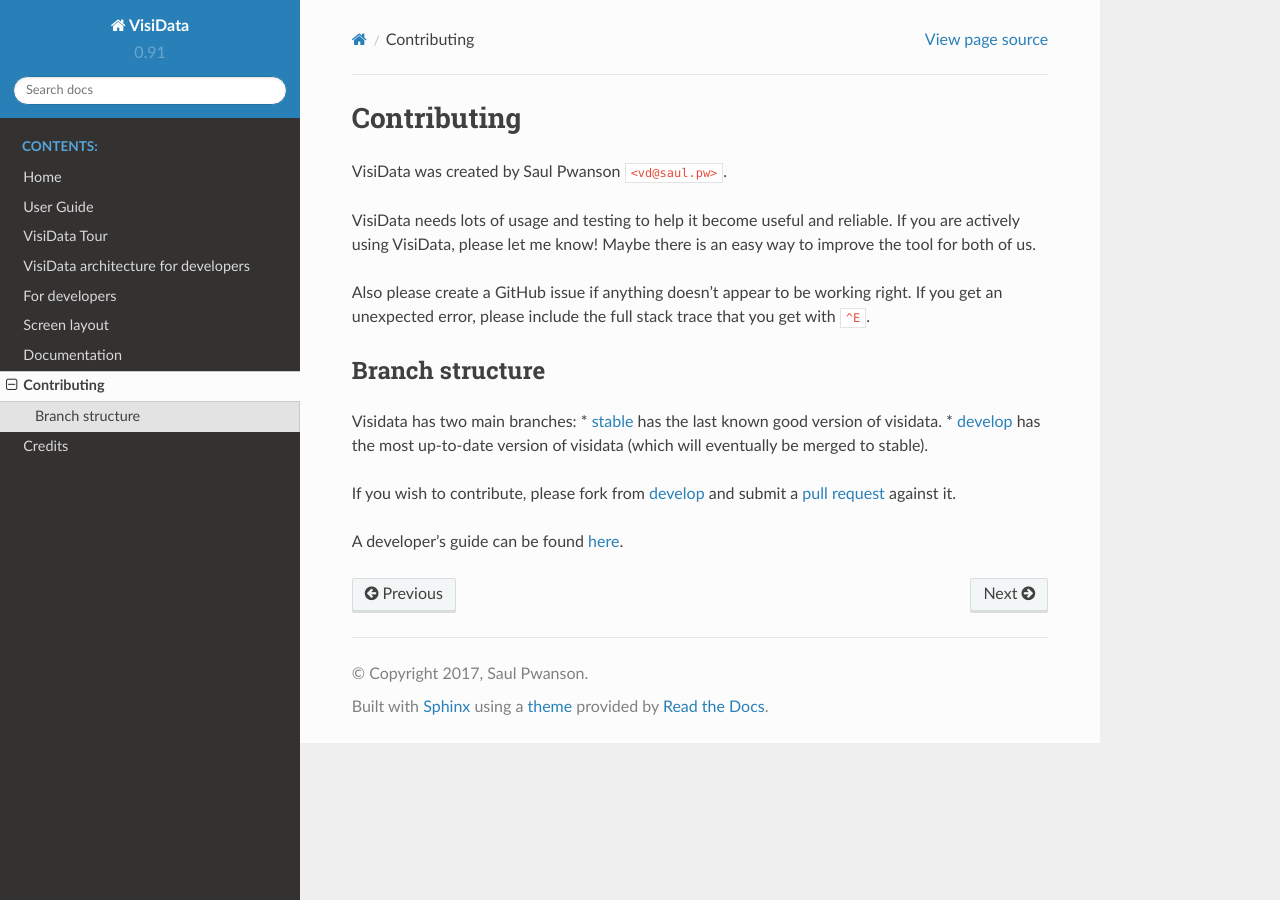
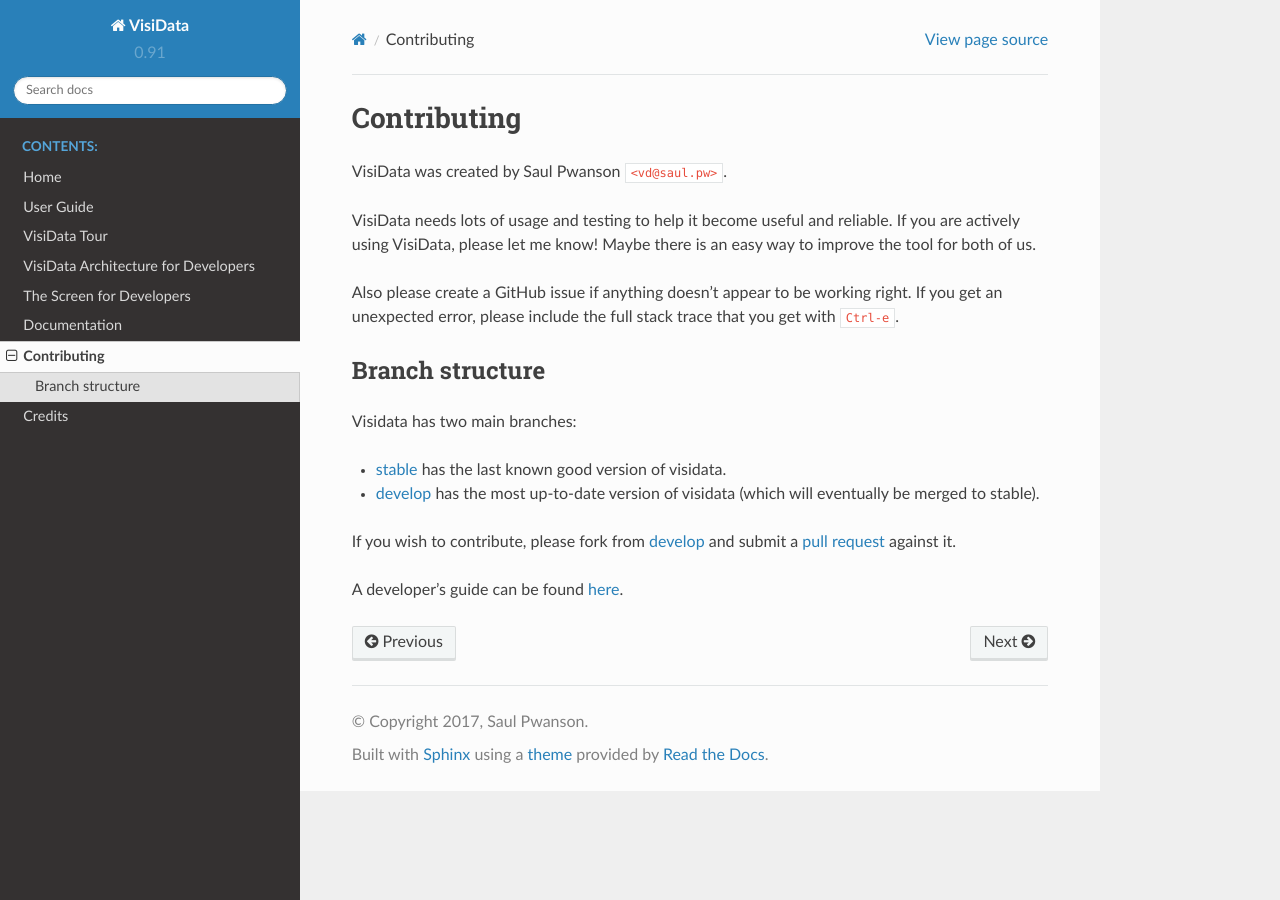
Before and after one commit to saulpw/visidata, a Sphinx documentation site: the page built from docs/about/contributing.rst, in a window 1280 px wide. Built offline with Sphinx 7.4.7 and the Read the Docs theme 2.0.0, drawn with Linux system fonts in a browser that asks for light colours.

Commit message:
Add documentation section for devs on handling the screen (#76)
* Rename dev-guide as architecture; improve 2 section-heads

* Combine dev-cursors.rst, screen-layout.rst into screen.rst

Place all properties/methods in literal formatting.

Combine the two separate legends of old screen-layout, with single figure.

Generally improve reST mark-up for clarity.

* Clean up reST mark-up of contributing.rst, clarify `^E`

* Clarify: sphinx-quickstart on first local run only

* Remove underline marking "Example query" as sub-section

Example query is not in fact sub-section.

If a dividing line is wanted, add a line of four dashes, with empty
lines above and below.

* Clean up screen.rst

Raise section-level of column discussion in screen.rst

Add clarifying line about incomplete subsection "cells/values/types"

* Capitalize architecture heading

* Fix broken https://visidata.readthedocs.io link

```diff
--- a/docs/about/contributing.rst
+++ b/docs/about/contributing.rst
@@ -1,5 +1,5 @@
 Contributing
-------------
+============
 
 VisiData was created by Saul Pwanson ``<vd@saul.pw>``.
 
@@ -9,22 +9,22 @@
 
 Also please create a GitHub issue if anything doesn't appear to be
 working right. If you get an unexpected error, please include the full
-stack trace that you get with ``^E``.
+stack trace that you get with ``Ctrl-e``.
 
 Branch structure
-~~~~~~~~~~~~~~~~
+----------------
 
-Visidata has two main branches: \*
-`stable <https://github.com/saulpw/visidata/tree/stable>`__ has the last
-known good version of visidata. \*
-`develop <https://github.com/saulpw/visidata/tree/develop>`__ has the
-most up-to-date version of visidata (which will eventually be merged to
-stable).
+Visidata has two main branches:
 
-If you wish to contribute, please fork from
-`develop <https://github.com/saulpw/visidata/tree/develop>`__ and submit
-a `pull request <https://github.com/saulpw/visidata/pulls>`__ against
-it.
+* `stable <https://github.com/saulpw/visidata/tree/stable>`__ has the last
+  known good version of visidata.
 
-A developer's guide can be found
-`here <http://visidata.readthedocs.io/en/stable/dev-guide>`__.
+* `develop <https://github.com/saulpw/visidata/tree/develop>`__ has the
+  most up-to-date version of visidata (which will eventually be merged to
+  stable).
+
+If you wish to contribute, please fork from `develop
+<https://github.com/saulpw/visidata/tree/develop>`__ and submit a `pull request
+<https://github.com/saulpw/visidata/pulls>`__ against it.
+
+A developer's guide can be found `here <http://visidata.readthedocs.io>`__.
--- a/docs/dev-guide.rst
+++ b/docs/architecture.rst
@@ -1,5 +1,5 @@
 ====================================
-VisiData architecture for developers
+VisiData Architecture for Developers
 ====================================
 
 VisiData is like a powerful spreadsheet from an alternate textpunk reality, in
@@ -437,8 +437,8 @@
 *  Options should not be cached as the user can change them while the
    program is running.
 
-``reload()``
-------------
+The ``reload()`` method
+-----------------------
 
 The ``reload()`` method (invoked with ``^R``, Ctrl-r) should in general
 reset the sheet to its starting rowset, without changing the column
@@ -455,8 +455,8 @@
 packages to be installed unless they are actually needed for parsing a specific
 data source.
 
-``@async``
-----------
+The ``@async`` decorator
+------------------------
 
 Functions which can take a long time to execute may be decorated with
 ``@async``, which spawns a managed Task in a new thread to run the
--- a/docs/documentation.rst
+++ b/docs/documentation.rst
@@ -18,7 +18,9 @@
 
     pip install Sphinx sphinx_rtd_theme
 
-  Do initial set-up with ``sphinx-quickstart``. Here we have followed all defaults except creation of a ``.bat`` file::
+  If Sphinx has not yet been run locally, do initial set-up with ``sphinx-quickstart``. Sphinx will refuse to overwrite an existing ``docs/conf.py`` file.
+
+  Here we have followed all defaults except creation of a ``.bat`` file::
 
       > Create Windows command file? (y/n) [y]: n
 
--- a/docs/index.rst
+++ b/docs/index.rst
@@ -15,9 +15,8 @@
    Home <home>
    user-guide
    tours
-   dev-guide
-   screen-layout
-   dev-cursors
+   architecture
+   screen
    documentation
    about/contributing
    about/credits
--- a/docs/tours.rst
+++ b/docs/tours.rst
@@ -3,7 +3,7 @@
 =============
 
 Example query: using `birdsdiet.tsv <https://github.com/saulpw/visidata/tree/develop/sample_data/birdsdiet.tsv>`_, what is the relationship between the diet and average mass of passerine birds?
-----------------------------------------------------------------------------------------------------------------------------------------
+
 .. image:: img/birdsdiet_bymass.gif
    :alt: VisiData Tour
 
```
Also changed, not shown: docs/about/contributing.md (deleted, +0 -20 lines), docs/dev-cursors.rst (deleted, +0 -108 lines), docs/screen-layout.rst (deleted, +0 -36 lines), docs/screen.rst (added, +173 -0 lines).
